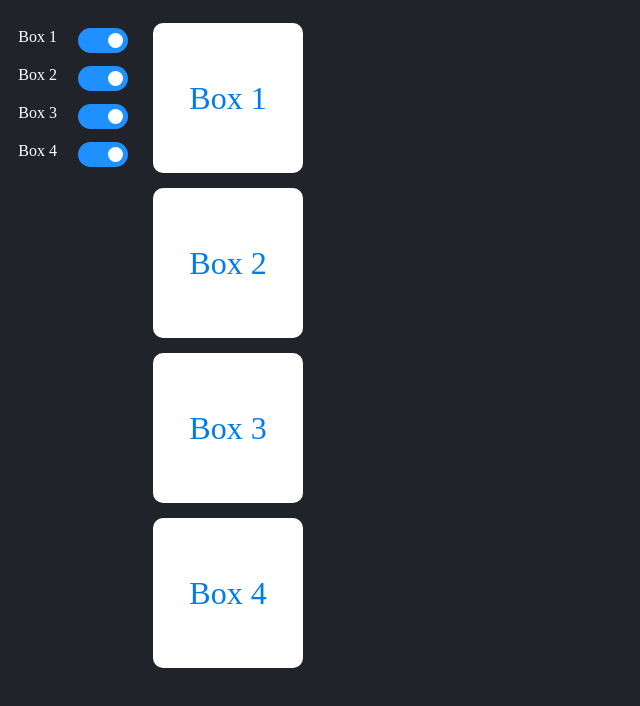
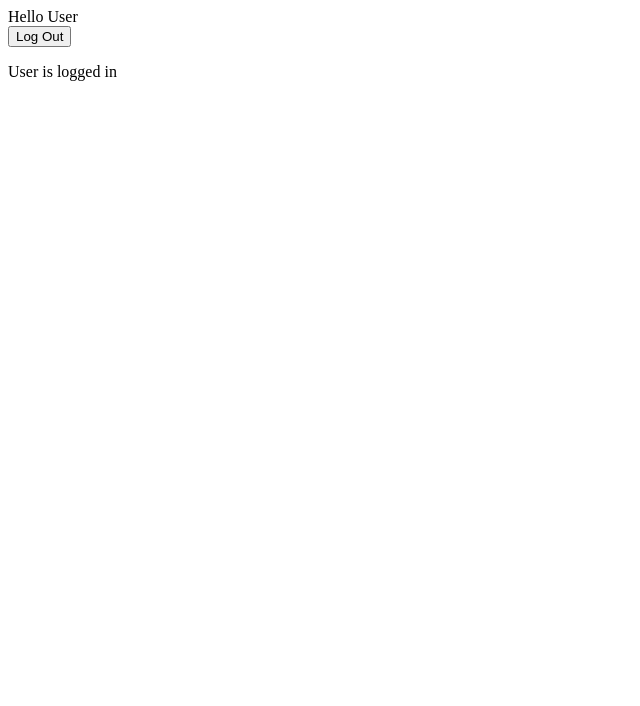
Before and after one commit to siavash-sattari/React-Toturial, a React (Create React App) app: page / in a window 1280 px wide. Shown: the top 706 px of the page, without its empty margins (0-640 px from the left). Built offline with nearby package versions, Linux system fonts and the light colour scheme.

Commit message:
Chapter1 - Episode6

```diff
--- /dev/null
+++ b/src/Chapter1/Episode6/App.js
@@ -0,0 +1,6 @@
+import React from "react";
+import Conditional from "./Components/Conditional";
+
+export default function App() {
+  return <Conditional />;
+}
--- /dev/null
+++ b/src/Chapter1/Episode6/Components/Conditional.jsx
@@ -0,0 +1,38 @@
+import React, {Component} from "react";
+import Greeting from "./Greeting";
+import Login from "./Login";
+import Logout from "./Logout";
+
+export default class Conditional extends Component {
+  state = {
+    isLoggedIn: true,
+  };
+
+  handleLogout() {
+    this.setState({
+      isLoggedIn: false,
+    });
+  }
+
+  handleLogin() {
+    this.setState({
+      isLoggedIn: true,
+    });
+  }
+
+  render() {
+    let button = null;
+    if (this.state.isLoggedIn) {
+      button = <Logout handleClick={() => this.handleLogout()} />;
+    } else {
+      button = <Login handleClick={() => this.handleLogin()} />;
+    }
+    return (
+      <div>
+        <Greeting isLoggedIn={this.state.isLoggedIn} />
+        {button}
+        {this.state.isLoggedIn && <p>User is logged in</p>}
+      </div>
+    );
+  }
+}
--- /dev/null
+++ b/src/Chapter1/Episode6/Components/Greeting.jsx
@@ -0,0 +1,10 @@
+import React from "react";
+import UserGreeting from "./UserGreeting";
+import GuestGreeting from "./GuestGreeting";
+
+export default function Greeting(props) {
+  if (props.isLoggedIn) {
+    return <UserGreeting />;
+  }
+  return <GuestGreeting />;
+}
--- /dev/null
+++ b/src/Chapter1/Episode6/Components/GuestGreeting.jsx
@@ -0,0 +1,5 @@
+import React from "react";
+
+export default function GuestGreeting() {
+  return <div>Hello Guest</div>;
+}
--- /dev/null
+++ b/src/Chapter1/Episode6/Components/Login.jsx
@@ -0,0 +1,5 @@
+import React from "react";
+
+export default function Login(props) {
+  return <button onClick={props.handleClick}>Log In</button>;
+}
--- /dev/null
+++ b/src/Chapter1/Episode6/Components/Logout.jsx
@@ -0,0 +1,5 @@
+import React from "react";
+
+export default function Logout(props) {
+  return <button onClick={props.handleClick}>Log Out</button>;
+}
--- /dev/null
+++ b/src/Chapter1/Episode6/Components/UserGreeting.jsx
@@ -0,0 +1,5 @@
+import React from "react";
+
+export default function UserGreeting() {
+  return <div>Hello User</div>;
+}
--- a/src/index.js
+++ b/src/index.js
@@ -4,6 +4,7 @@ import {render} from "react-dom";
 // import App from "./Chapter1/Episode2/App";
 // import App from "./Chapter1/Episode3/App";
 // import App from "./Chapter1/Episode4/App";
-import App from "./Chapter1/Episode5/App";
+// import App from "./Chapter1/Episode5/App";
+import App from "./Chapter1/Episode6/App";
 
 render(<App />, document.getElementById("root"));
```
